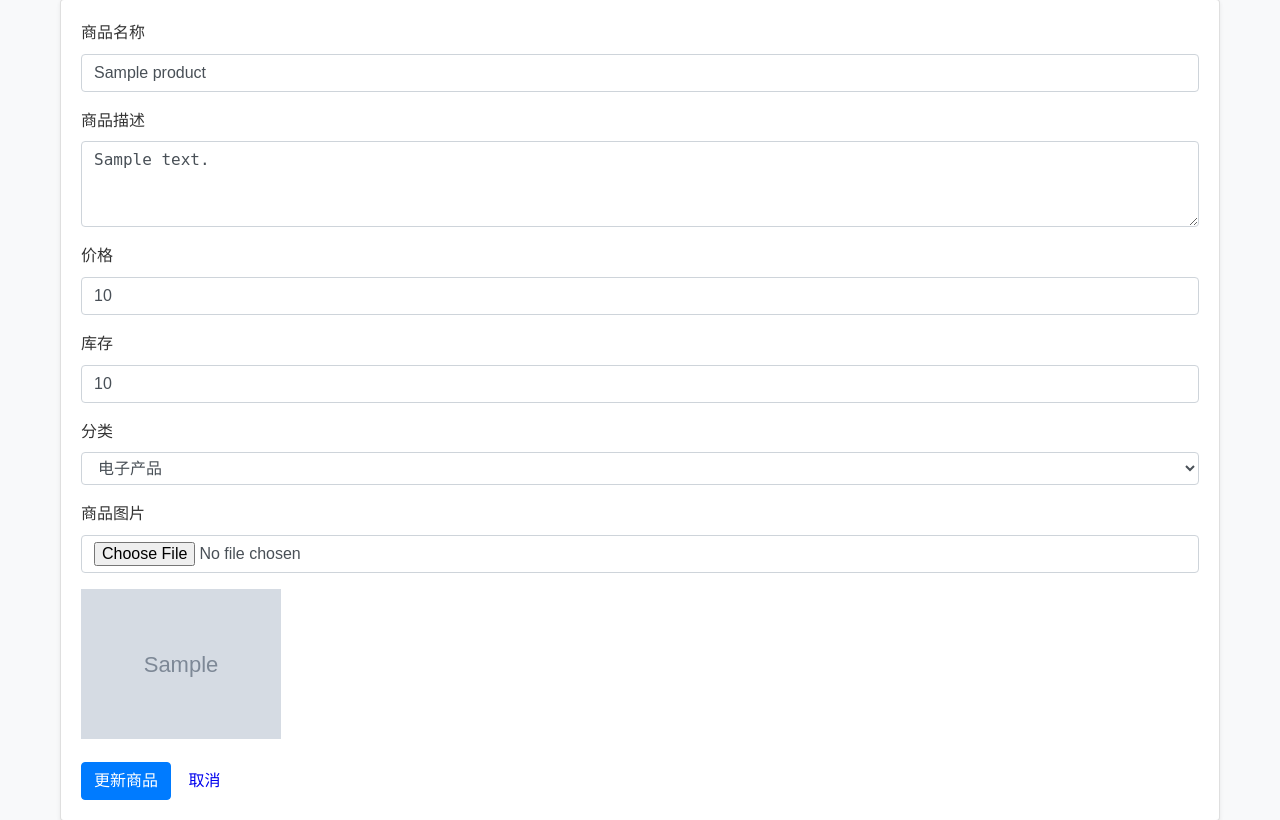
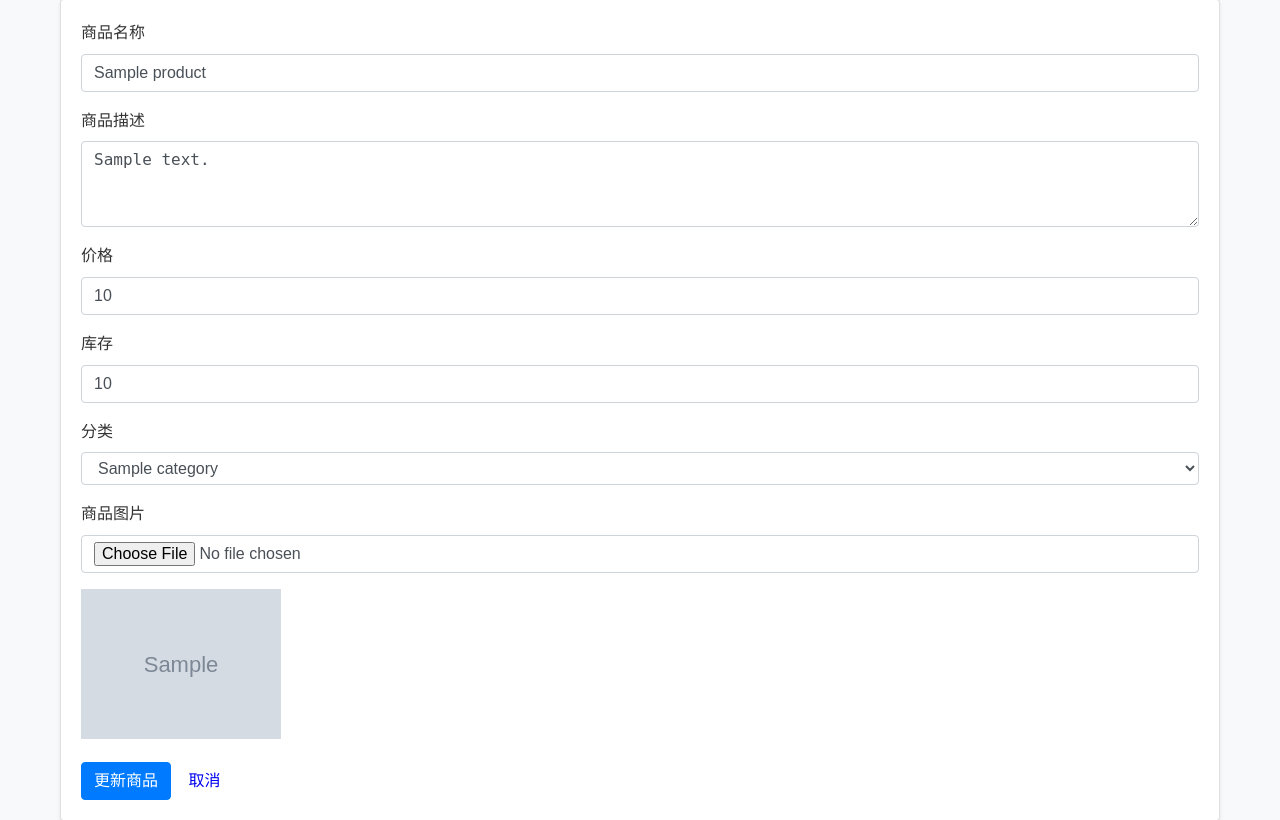
Before and after one commit to lwh-440/online-shop, a Flask app: template templates/admin/product_edit.html in a window 1280 px wide. Shown: the part 178-998 px from the top of the page. Run offline with Flask 3, Linux system fonts and the light colour scheme; the template is opened without the code that fills it: most values are stand-ins (such as "Sample title", 1, 10 or a date in 2020); grey boxes marked "Sample" are stand-in pictures; some libraries are stand-ins or nearby versions.

Commit message:
增加分类功能

```diff
--- a/templates/admin/product_edit.html
+++ b/templates/admin/product_edit.html
@@ -25,13 +25,16 @@
                     <label for="stock" class="form-label">库存</label>
                     <input type="number" class="form-control" id="stock" name="stock" value="{{ product.stock }}" required>
                 </div>
+               <!-- 在商品管理模板中找到分类输入部分，替换为： -->
                 <div class="form-group">
-                    <label for="category" class="form-label">分类</label>
-                    <select class="form-control" id="category" name="category" required>
-                        <option value="electronics" {% if product.category == 'electronics' %}selected{% endif %}>电子产品</option>
-                        <option value="clothing" {% if product.category == 'clothing' %}selected{% endif %}>服装</option>
-                        <option value="shoes" {% if product.category == 'shoes' %}selected{% endif %}>鞋类</option>
-                        <option value="books" {% if product.category == 'books' %}selected{% endif %}>图书</option>
+                    <label for="category_id" class="form-label">分类</label>
+                    <select class="form-control" id="category_id" name="category_id" required>
+                        <option value="">请选择分类</option>
+                        {% for category in categories %}
+                            <option value="{{ category.id }}" {% if product and product.category_id == category.id %}selected{% endif %}>
+                                {{ category.name }}
+                            </option>
+                        {% endfor %}
                     </select>
                 </div>
                 <div class="form-group">
```
